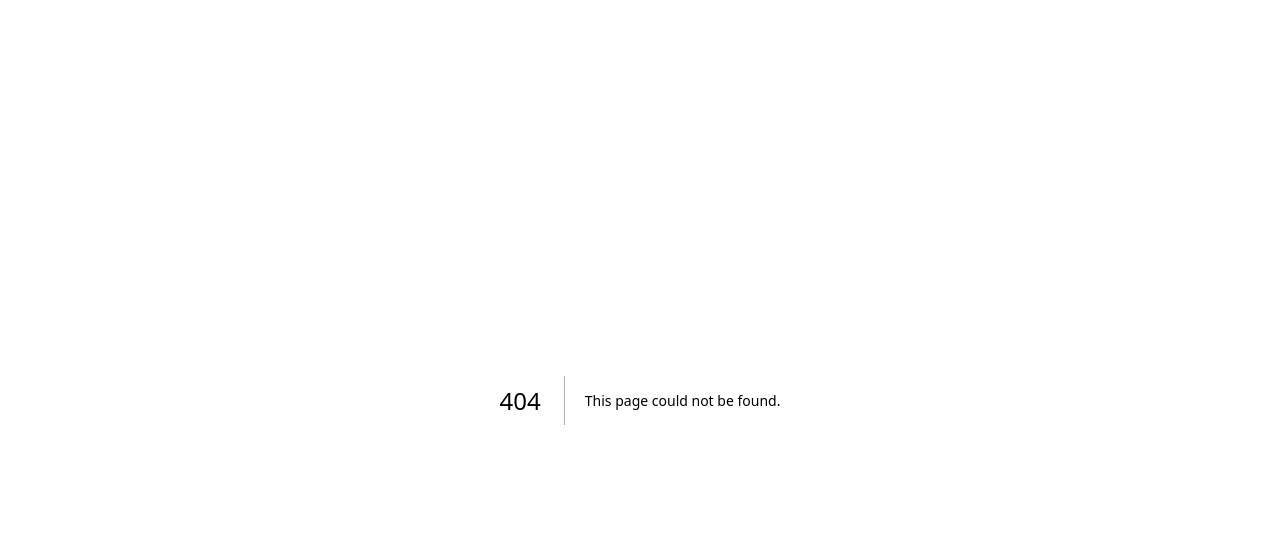
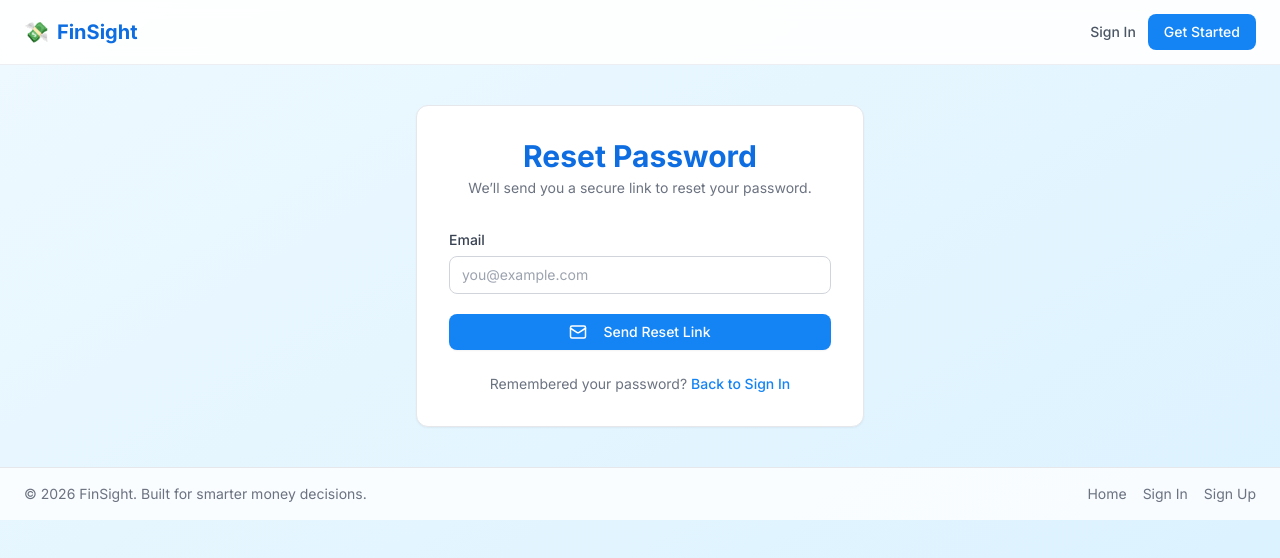
Before and after one commit to developer-aneeb/FinSight, a Next.js app: page /forgot-password in a window 1280 px wide. Before the commit this address had no page. Shown: the top 558 px of the page. Built offline with nearby package versions, Linux system fonts and the light colour scheme; no server answers.

Commit message:
architecture update

```diff
--- /dev/null
+++ b/src/app/(auth)/forgot-password/page.tsx
@@ -0,0 +1,74 @@
+"use client";
+
+import { useState } from "react";
+import Link from "next/link";
+import { useAuth } from "@/hooks/useAuth";
+import { Button } from "@/components/ui/Button";
+import { Input } from "@/components/ui/Input";
+import { Card } from "@/components/ui/Card";
+import { SiteHeader } from "@/components/layout/SiteHeader";
+import { SiteFooter } from "@/components/layout/SiteFooter";
+import { ROUTES } from "@/utils/constants";
+import { forgotPasswordSchema } from "@/utils/validation";
+import { Mail } from "lucide-react";
+
+export default function ForgotPasswordPage() {
+  const { requestPasswordReset, isForgotPasswordLoading } = useAuth();
+  const [email, setEmail] = useState("");
+  const [error, setError] = useState("");
+
+  const handleSubmit = (event: React.FormEvent<HTMLFormElement>) => {
+    event.preventDefault();
+
+    const parsed = forgotPasswordSchema.safeParse({ email });
+    if (!parsed.success) {
+      setError(parsed.error.issues[0]?.message || "Invalid email address");
+      return;
+    }
+
+    setError("");
+    requestPasswordReset(parsed.data);
+  };
+
+  return (
+    <div className="min-h-screen bg-gradient-to-br from-brand-50 to-brand-100">
+      <SiteHeader />
+      <main className="flex items-center justify-center px-4 py-10">
+        <Card className="w-full max-w-md p-8">
+          <div className="text-center mb-8">
+            <h1 className="text-3xl font-bold text-brand-700">Reset Password</h1>
+            <p className="text-gray-500 text-sm mt-1">
+              We’ll send you a secure link to reset your password.
+            </p>
+          </div>
+
+          <form onSubmit={handleSubmit} className="space-y-5">
+            <Input
+              label="Email"
+              type="email"
+              placeholder="you@example.com"
+              value={email}
+              onChange={(event) => setEmail(event.target.value)}
+              error={error}
+              required
+              autoComplete="email"
+            />
+
+            <Button type="submit" className="w-full" isLoading={isForgotPasswordLoading}>
+              <Mail size={18} className="mr-2" />
+              Send Reset Link
+            </Button>
+          </form>
+
+          <p className="text-center text-sm text-gray-500 mt-6">
+            Remembered your password? {" "}
+            <Link href={ROUTES.LOGIN} className="text-brand-600 font-medium hover:text-brand-700">
+              Back to Sign In
+            </Link>
+          </p>
+        </Card>
+      </main>
+      <SiteFooter compact />
+    </div>
+  );
+}
--- a/src/app/(auth)/login/page.tsx
+++ b/src/app/(auth)/login/page.tsx
@@ -9,6 +9,7 @@ import { Card } from "@/components/ui/Card";
 import { SiteHeader } from "@/components/layout/SiteHeader";
 import { SiteFooter } from "@/components/layout/SiteFooter";
 import { ROUTES } from "@/utils/constants";
+import { loginSchema } from "@/utils/validation";
 import { Eye, EyeOff, LogIn } from "lucide-react";
 
 export default function LoginPage() {
@@ -16,10 +17,29 @@ export default function LoginPage() {
   const [email, setEmail] = useState("");
   const [password, setPassword] = useState("");
   const [showPw, setShowPw] = useState(false);
+  const [errors, setErrors] = useState<{ email?: string; password?: string }>({});
 
   const handleSubmit = (e: React.FormEvent) => {
     e.preventDefault();
-    login({ email, password });
+
+    const parsed = loginSchema.safeParse({ email, password });
+    if (!parsed.success) {
+      const nextErrors: { email?: string; password?: string } = {};
+      for (const issue of parsed.error.issues) {
+        const field = issue.path[0];
+        if (field === "email") {
+          nextErrors.email = issue.message;
+        }
+        if (field === "password") {
+          nextErrors.password = issue.message;
+        }
+      }
+      setErrors(nextErrors);
+      return;
+    }
+
+    setErrors({});
+    login(parsed.data);
   };
 
   return (
@@ -41,6 +61,7 @@ export default function LoginPage() {
               placeholder="you@example.com"
               value={email}
               onChange={(e) => setEmail(e.target.value)}
+              error={errors.email}
               required
               autoComplete="email"
             />
@@ -52,6 +73,7 @@ export default function LoginPage() {
                 placeholder="••••••••"
                 value={password}
                 onChange={(e) => setPassword(e.target.value)}
+                error={errors.password}
                 required
                 autoComplete="current-password"
               />
@@ -75,6 +97,15 @@ export default function LoginPage() {
             </Button>
           </form>
 
+          <div className="mt-4 text-right">
+            <Link
+              href={ROUTES.FORGOT_PASSWORD}
+              className="text-sm text-brand-600 font-medium hover:text-brand-700"
+            >
+              Forgot password?
+            </Link>
+          </div>
+
           <p className="text-center text-sm text-gray-500 mt-6">
             Don&apos;t have an account?{" "}
             <Link
--- a/src/app/(auth)/signup/page.tsx
+++ b/src/app/(auth)/signup/page.tsx
@@ -9,6 +9,7 @@ import { Card } from "@/components/ui/Card";
 import { SiteHeader } from "@/components/layout/SiteHeader";
 import { SiteFooter } from "@/components/layout/SiteFooter";
 import { ROUTES } from "@/utils/constants";
+import { signupSchema } from "@/utils/validation";
 import { Eye, EyeOff, UserPlus } from "lucide-react";
 
 export default function SignupPage() {
@@ -19,19 +20,45 @@ export default function SignupPage() {
   const [confirmPassword, setConfirmPassword] = useState("");
   const [showPw, setShowPw] = useState(false);
   const [error, setError] = useState("");
+  const [fieldErrors, setFieldErrors] = useState<{ full_name?: string; email?: string; password?: string }>({});
 
   const handleSubmit = (e: React.FormEvent) => {
     e.preventDefault();
     setError("");
+    setFieldErrors({});
+
+    const parsed = signupSchema.safeParse({
+      full_name: fullName,
+      email,
+      password,
+    });
+
+    if (!parsed.success) {
+      const nextErrors: { full_name?: string; email?: string; password?: string } = {};
+
+      for (const issue of parsed.error.issues) {
+        const field = issue.path[0];
+        if (field === "full_name") {
+          nextErrors.full_name = issue.message;
+        }
+        if (field === "email") {
+          nextErrors.email = issue.message;
+        }
+        if (field === "password") {
+          nextErrors.password = issue.message;
+        }
+      }
+
+      setFieldErrors(nextErrors);
+      return;
+    }
+
     if (password !== confirmPassword) {
       setError("Passwords do not match");
       return;
     }
-    if (password.length < 8) {
-      setError("Password must be at least 8 characters");
-      return;
-    }
-    signup({ email, password, full_name: fullName });
+
+    signup(parsed.data);
   };
 
   return (
@@ -53,6 +80,7 @@ export default function SignupPage() {
               placeholder="Ahmed Khan"
               value={fullName}
               onChange={(e) => setFullName(e.target.value)}
+              error={fieldErrors.full_name}
               required
               autoComplete="name"
             />
@@ -63,6 +91,7 @@ export default function SignupPage() {
               placeholder="you@example.com"
               value={email}
               onChange={(e) => setEmail(e.target.value)}
+              error={fieldErrors.email}
               required
               autoComplete="email"
             />
@@ -74,6 +103,7 @@ export default function SignupPage() {
                 placeholder="Min. 8 characters"
                 value={password}
                 onChange={(e) => setPassword(e.target.value)}
+                error={fieldErrors.password}
                 required
                 autoComplete="new-password"
               />
--- a/src/app/(authenticated)/settings/page.tsx
+++ b/src/app/(authenticated)/settings/page.tsx
@@ -1,20 +1,60 @@
 "use client";
 
+import { useEffect, useState } from "react";
 import { useAuth } from "@/hooks/useAuth";
 import { useAlerts, useDismissAlert } from "@/hooks/useAlerts";
 import { AlertItem } from "@/components/alerts/AlertItem";
 import { Card, CardHeader } from "@/components/ui/Card";
 import { Button } from "@/components/ui/Button";
 import { Input } from "@/components/ui/Input";
+import { profileUpdateSchema } from "@/utils/validation";
 import { User, Bell, Shield, LogOut } from "lucide-react";
 import type { Alert } from "@/types";
 
 export default function SettingsPage() {
-  const { user, logout } = useAuth();
+  const { user, logout, updateProfile, isUpdateProfileLoading, requestPasswordReset, isForgotPasswordLoading } = useAuth();
   const { data: alertsData, isLoading: alertsLoading } = useAlerts();
   const dismissMutation = useDismissAlert();
+  const [fullName, setFullName] = useState("");
+  const [preferredCurrency, setPreferredCurrency] = useState("PKR");
+  const [profileError, setProfileError] = useState("");
 
   const alerts: Alert[] = alertsData?.data ?? [];
+
+  useEffect(() => {
+    if (!user) {
+      return;
+    }
+
+    setFullName(user.full_name ?? "");
+    setPreferredCurrency((user.preferred_currency ?? "PKR").toUpperCase());
+  }, [user]);
+
+  const handleProfileSave = (event: React.FormEvent<HTMLFormElement>) => {
+    event.preventDefault();
+
+    const payload = {
+      full_name: fullName,
+      preferred_currency: preferredCurrency,
+    };
+
+    const parsed = profileUpdateSchema.safeParse(payload);
+    if (!parsed.success) {
+      setProfileError(parsed.error.issues[0]?.message || "Invalid profile details");
+      return;
+    }
+
+    setProfileError("");
+    updateProfile(parsed.data);
+  };
+
+  const handlePasswordReset = () => {
+    if (!user?.email) {
+      return;
+    }
+
+    requestPasswordReset({ email: user.email });
+  };
 
   return (
     <div className="space-y-6 max-w-3xl mx-auto">
@@ -26,18 +66,26 @@ export default function SettingsPage() {
           <User size={20} className="text-brand-600" />
           <h2 className="font-semibold text-gray-900">Profile</h2>
         </CardHeader>
-        <div className="p-4 pt-0 space-y-4">
+        <form onSubmit={handleProfileSave} className="p-4 pt-0 space-y-4">
           <Input label="Email" value={user?.email ?? ""} disabled />
           <Input
             label="Full Name"
-            value={user?.full_name ?? ""}
-            disabled
-            placeholder="Set in your Supabase profile"
+            value={fullName}
+            onChange={(event) => setFullName(event.target.value)}
+            required
           />
-          <p className="text-xs text-gray-400">
-            Profile editing will be available in a future update.
-          </p>
-        </div>
+          <Input
+            label="Preferred Currency"
+            value={preferredCurrency}
+            onChange={(event) => setPreferredCurrency(event.target.value.toUpperCase())}
+            maxLength={3}
+            required
+          />
+          {profileError && <p className="text-sm text-red-600">{profileError}</p>}
+          <div className="flex justify-end">
+            <Button type="submit" isLoading={isUpdateProfileLoading}>Save Profile</Button>
+          </div>
+        </form>
       </Card>
 
       {/* Alerts / Notifications */}
@@ -75,8 +123,16 @@ export default function SettingsPage() {
         </CardHeader>
         <div className="p-4 pt-0 space-y-4">
           <p className="text-sm text-gray-500">
-            Password reset and 2FA settings are managed through Supabase Auth.
+            Send a password reset link to your email to update your password securely.
           </p>
+          <Button
+            type="button"
+            variant="outline"
+            onClick={handlePasswordReset}
+            isLoading={isForgotPasswordLoading}
+          >
+            Send Password Reset Email
+          </Button>
         </div>
       </Card>
 
--- a/src/app/page.tsx
+++ b/src/app/page.tsx
@@ -87,7 +87,7 @@ export default function HomePage() {
               icon: <Shield size={24} />,
               title: "Secure & Private",
               description:
-                "Row-level security ensures your data is only visible to you. Built on enterprise-grade Supabase.",
+                "Row-level security ensures your data is only visible to you, with secure backend-managed data access.",
             },
           ].map((feature) => (
             <div
```
